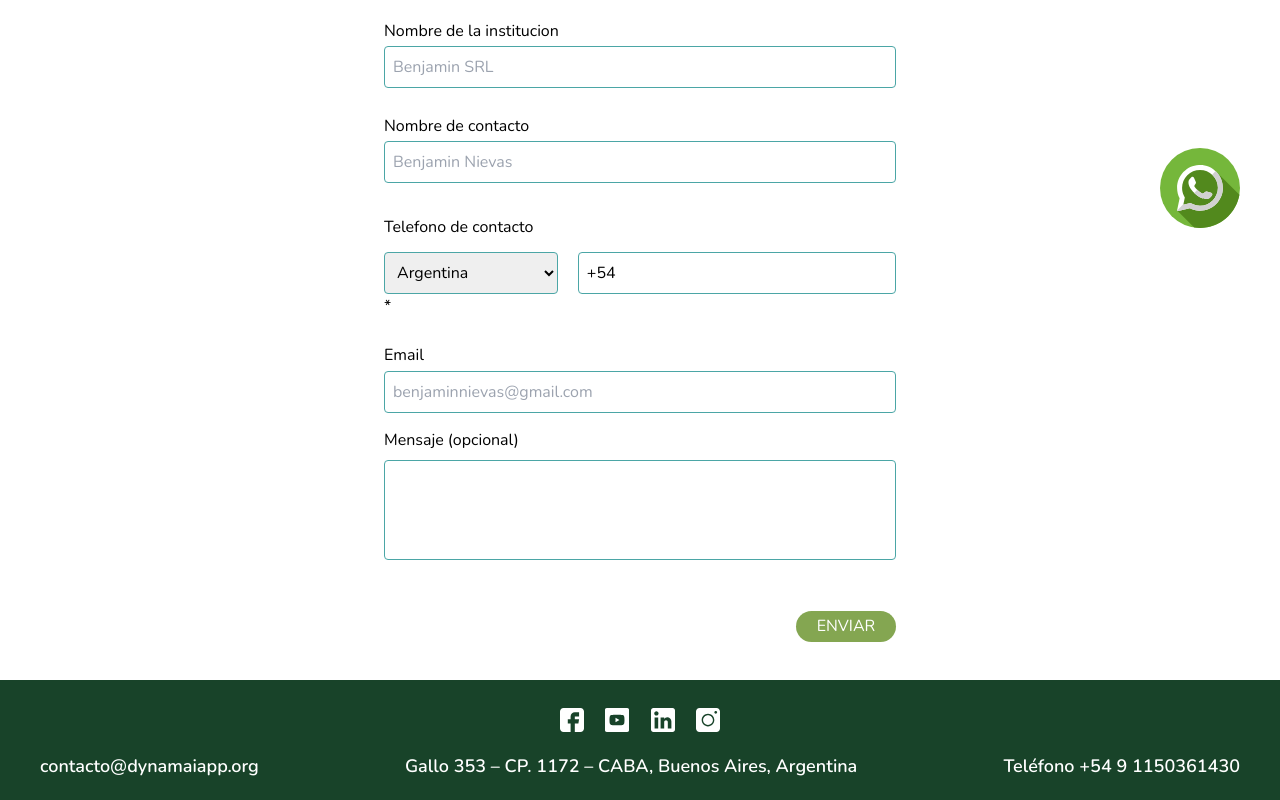
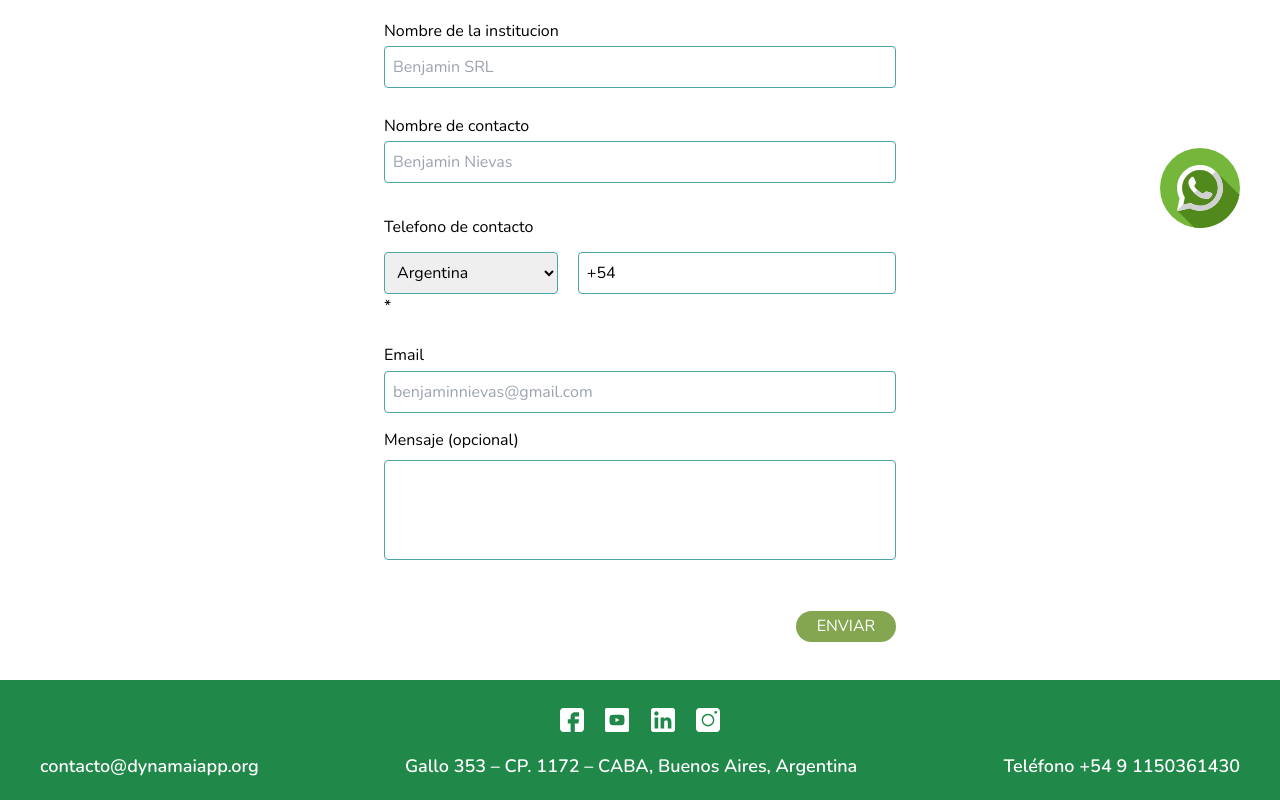
Before and after one commit to mathxlat/dynamai, a React (Create React App) app: page /organizacion in a window 1280 px wide. Shown: the part 532-1332 px from the top of the page. Built offline with nearby package versions, Linux system fonts and the light colour scheme; no server answers.

Commit message:
Dynamai - v0.6.1

```diff
--- a/src/components/Footer.js
+++ b/src/components/Footer.js
@@ -30,7 +30,7 @@ const redes = [
 
 export default function Footer() {
     return (
-        <footer className="bg-primario">
+        <footer className="bg-primario-light">
             <div>
                 <div className="flex flex-col max-w-xs mx-auto pt-5">
                     <p className="inline-block sm:hidden max-w-xs mx-auto uppercase text-white text-xs">SEGUINOS EN</p>
```
